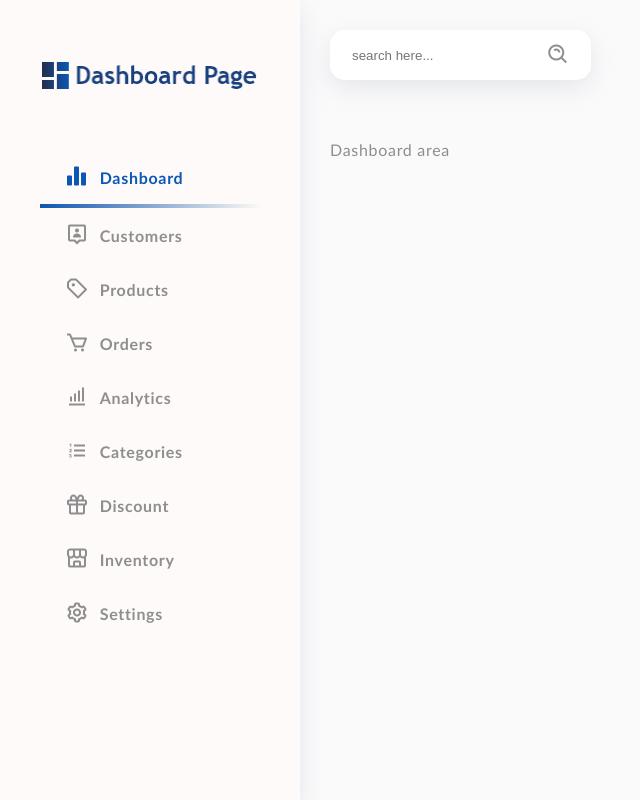
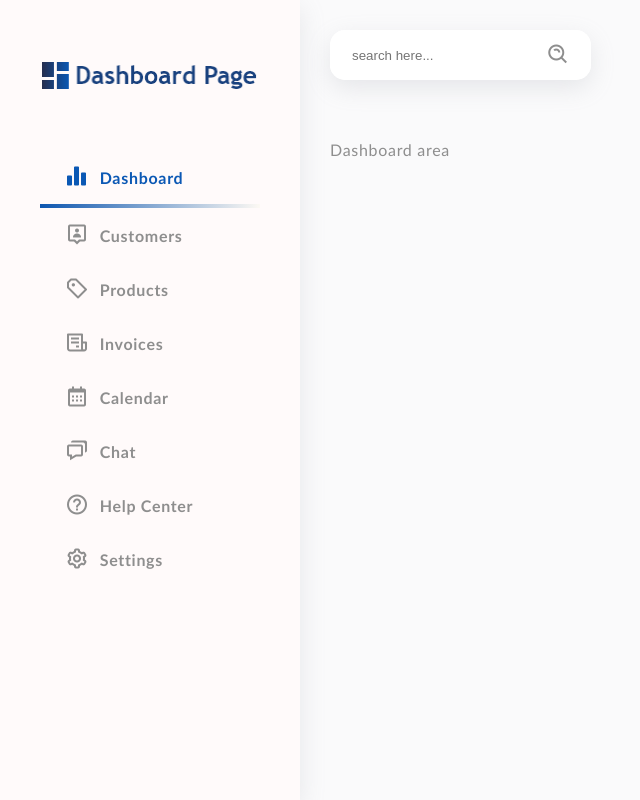
Before and after one commit to banuaggun/dashboard-design, a React (Create React App) app: page / in a window 1280 px wide. Shown: the whole page, without its empty margins (0-640 px from the left). Built offline with nearby package versions, Linux system fonts and the light colour scheme.

Commit message:
dropdown

```diff
--- a/src/Assets/Data/SidebarRoutes.json
+++ b/src/Assets/Data/SidebarRoutes.json
@@ -15,29 +15,24 @@
     "icon": "bx bx-purchase-tag-alt"
   },
   {
-    "display_name": "Orders",
-    "route": "/orders",
-    "icon": "bx bx-cart"
+    "display_name": "Invoices",
+    "route": "/invoices",
+    "icon": "bx bx-receipt"
   },
   {
-    "display_name": "Analytics",
-    "route": "/analytics",
-    "icon": "bx bx-bar-chart-alt"
+    "display_name": "Calendar",
+    "route": "/calendar",
+    "icon": "bx bx-calendar"
   },
   {
-    "display_name": "categories",
-    "route": "/categories",
-    "icon": "bx bx-list-ol"
+    "display_name": "Chat",
+    "route": "/chat",
+    "icon": "bx bx-chat"
   },
   {
-    "display_name": "discount",
-    "route": "/discount",
-    "icon": "bx bx-gift"
-  },
-  {
-    "display_name": "inventory",
-    "route": "/inventory",
-    "icon": "bx bx-store-alt"
+    "display_name": "Help Center",
+    "route": "/helpcenter",
+    "icon": "bx bx-help-circle"
   },
   {
     "display_name": "settings",
--- /dev/null
+++ b/src/Components/Dropdowns/Dropdown.jsx
@@ -0,0 +1,26 @@
+import React from "react";
+
+const Dropdown = (props) => {
+  return (
+    <div className="dropdown">
+      <button className="dropdownToggle">
+        {props.icon ? <i className={props.icon}></i> : ""}
+        {props.badge ? (
+          <span className="dropdownToggle-badge">{props.badge}</span>
+        ) : (
+          ""
+        )}
+        {props.customToggle ? props.customToggle() : ""}
+      </button>
+      <div className="dropdownContent">
+        {props.contentData && props.renderItems
+          ? props.contentData.map((item, index) =>
+              props.renderItems(item, index)
+            )
+          : ""}
+      </div>
+    </div>
+  );
+};
+
+export default Dropdown;
--- a/src/Components/Topnav/Topnav.jsx
+++ b/src/Components/Topnav/Topnav.jsx
@@ -1,4 +1,6 @@
 import React from "react";
+
+import Dropdown from "../Dropdowns/Dropdown";
 
 import "./Topnav.css";
 
@@ -10,9 +12,18 @@ const Topnav = () => {
         <i className="bx bx-search-alt"></i>
       </div>
       <div className="topnavRight">
-        <div className="topnavRight-item">{/*dropdown here*/}</div>
-        <div className="topnavRight-item">{/*dropdown here*/}</div>
-        <div className="topnavRight-item">{/*theme settings*/}</div>
+        <div className="topnavRight-item">
+          <Dropdown />
+          {/*dropdown here*/}
+        </div>
+        <div className="topnavRight-item">
+          <Dropdown />
+          {/*dropdown here*/}
+        </div>
+        <div className="topnavRight-item">
+          <Dropdown />
+          {/*theme settings*/}
+        </div>
       </div>
     </div>
   );
```
Also changed, not shown: src/Components/Dropdowns/Dropdown.css (added).
